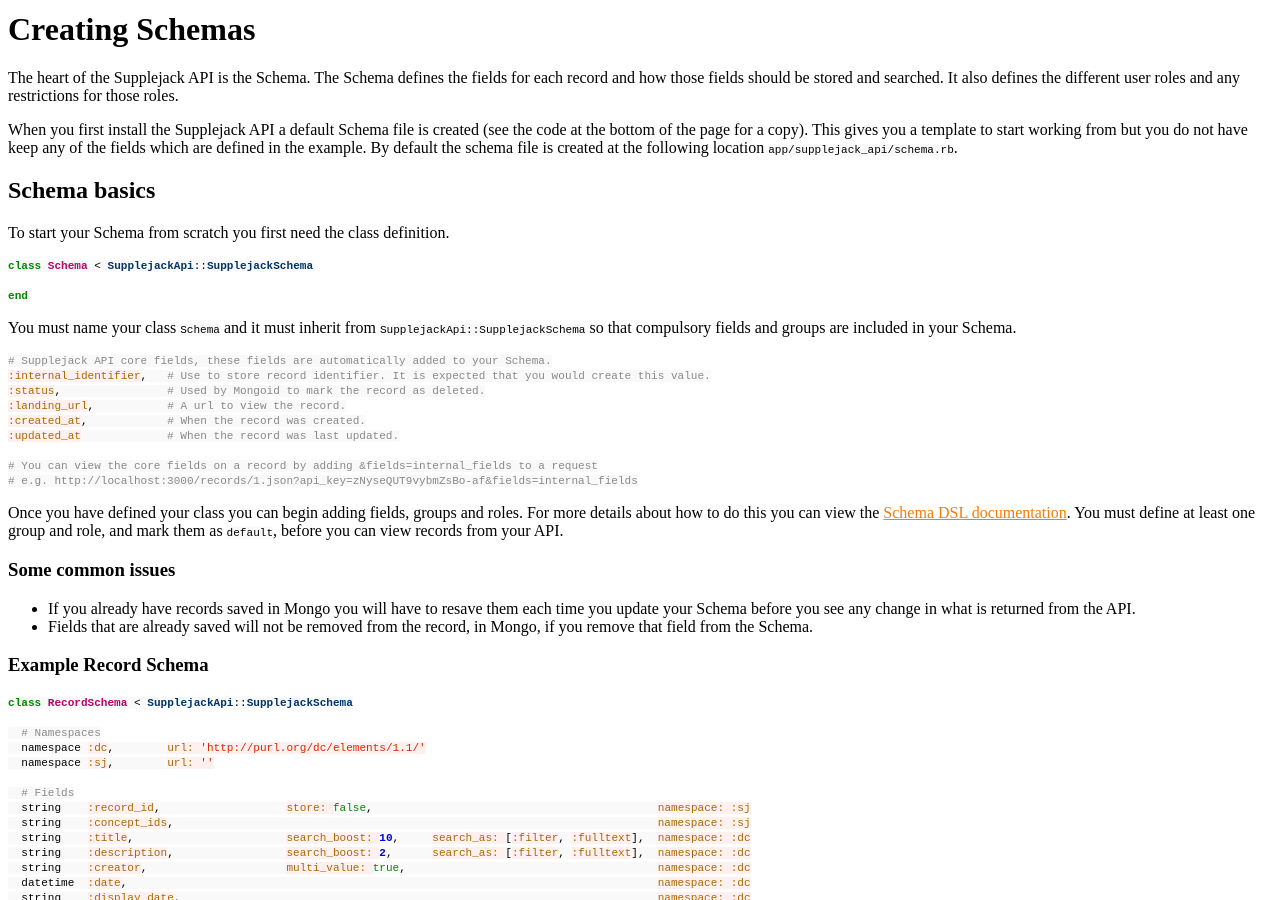
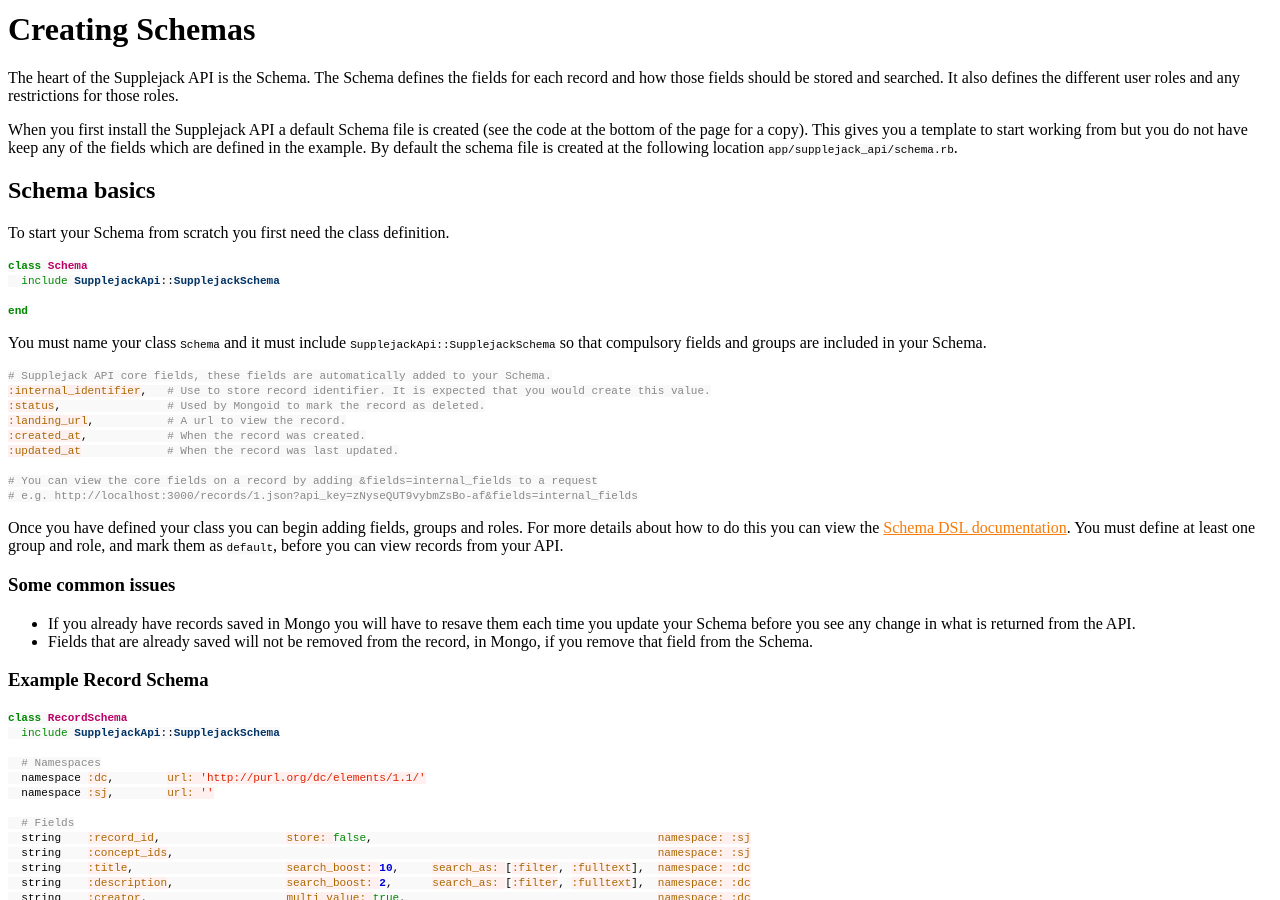
Before and after one commit to DigitalNZ/supplejack, a Jekyll site: the page built from _posts/2014-05-01-creating-schemas.md, in a window 1280 px wide and 900 px high, scrolled down 692 px. Built offline with Jekyll 4.4.1, drawn with Linux system fonts in a browser that asks for light colours; Markdown is read by kramdown in place of the engine named in the settings; a style sheet for code colours, icons or effects is not loaded; some of the changed text lies outside the part shown.

Commit message:
Updated instruction for defining schema.

````diff
--- a/_posts/2014-05-01-creating-schemas.md
+++ b/_posts/2014-05-01-creating-schemas.md
@@ -15,12 +15,13 @@
 To start your Schema from scratch you first need the class definition.
 
 ```ruby
-class Schema < SupplejackApi::SupplejackSchema
+class Schema
+  include SupplejackApi::SupplejackSchema
 
 end
 ```
 
-You must name your class `Schema` and it must inherit from `SupplejackApi::SupplejackSchema` so that compulsory fields and groups are included in your Schema.
+You must name your class `Schema` and it must include `SupplejackApi::SupplejackSchema` so that compulsory fields and groups are included in your Schema.
 
 ```ruby
 # Supplejack API core fields, these fields are automatically added to your Schema.
@@ -44,7 +45,8 @@
 
 ### Example Record Schema
 ```ruby
-class RecordSchema < SupplejackApi::SupplejackSchema
+class RecordSchema
+  include SupplejackApi::SupplejackSchema
 
   # Namespaces
   namespace :dc,        url: 'http://purl.org/dc/elements/1.1/'
@@ -121,14 +123,15 @@
 
 To start using Concept, you need to define a new Schema definition called `ConceptSchema`.
 
-Note: You must name you class `ConceptSchema` and it must inherit from `SupplejackApi::SupplejackSchema` so that compulsory fields and groups are included in your Concept schema.
+Note: You must name you class `ConceptSchema` and it must include `SupplejackApi::SupplejackSchema` so that compulsory fields and groups are included in your Concept schema.
 
 Once you have defined your class you can begin adding fields, namespaces, groups and roles.
 
 ### Example Concept Schema ###
 
 ```ruby
-class ConceptSchema < SupplejackApi::SupplejackSchema
+class ConceptSchema
+  include SupplejackApi::SupplejackSchema
 
   #namespaces
   namespace :skos,   url: 'http://www.w3.org/2004/02/skos/core'
````
Also changed, not shown: 1 other file.
